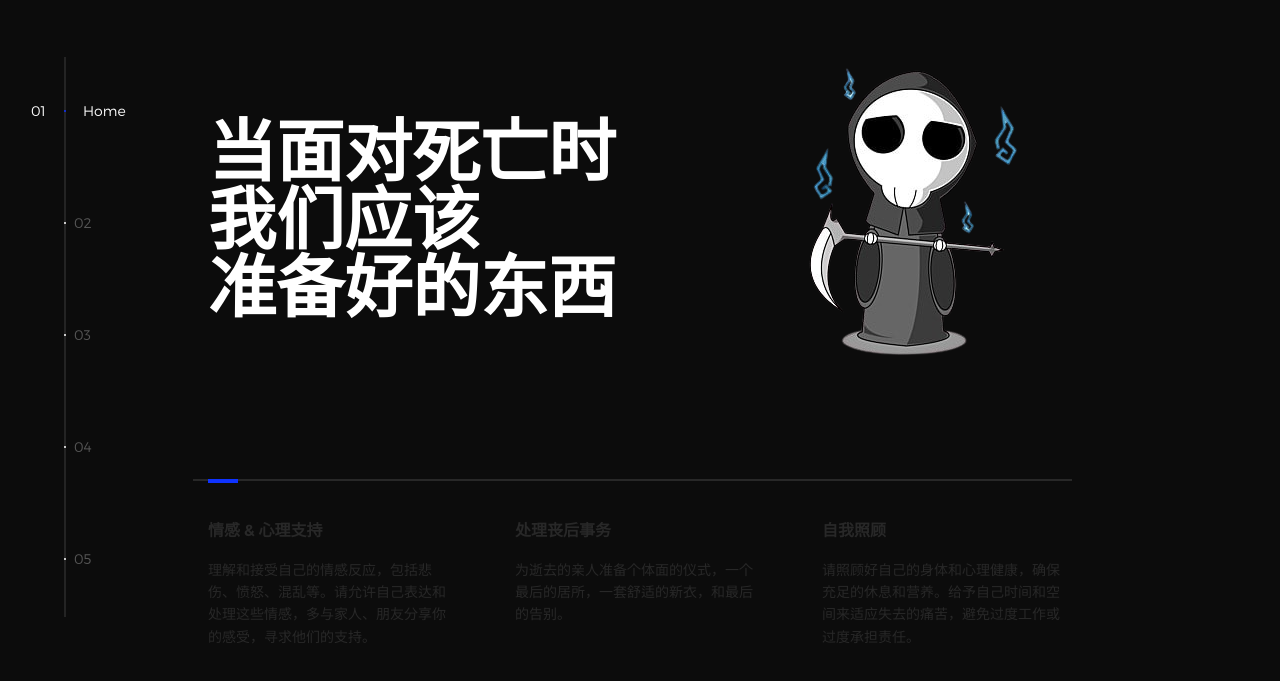
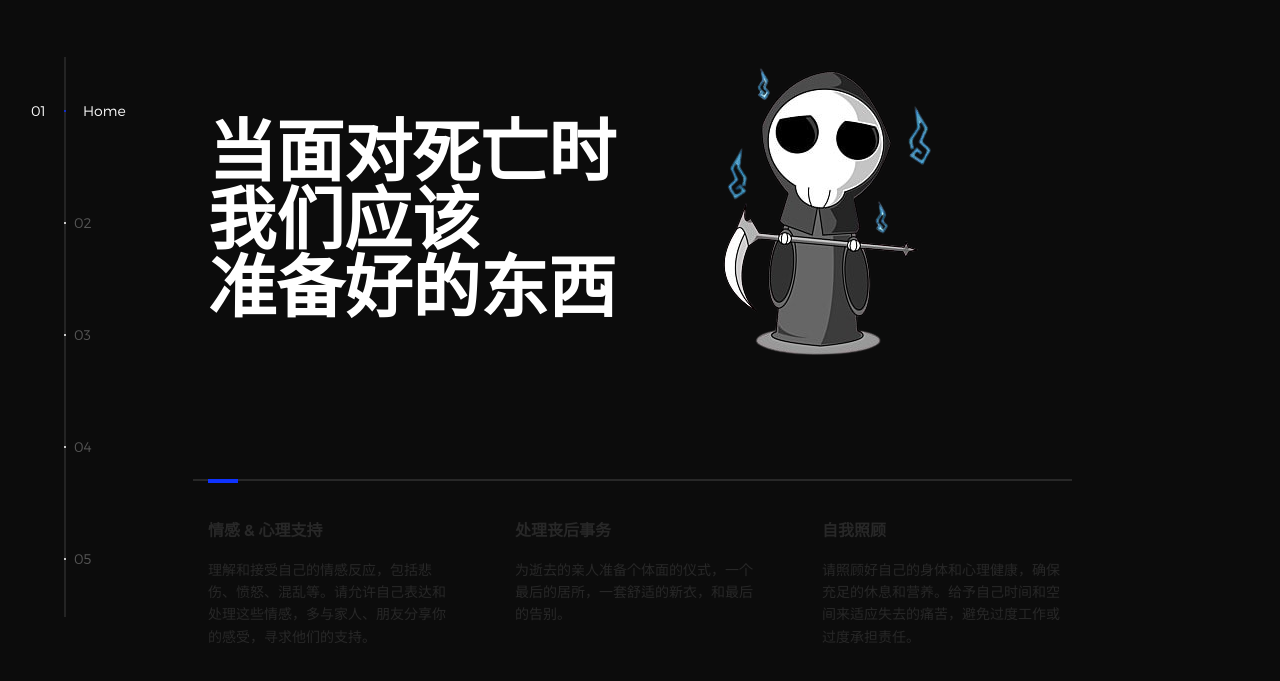
Before and after one commit to Jienli-trading/online, a plain HTML site: page index.html in a window 1280 px wide. Shown: the part 63-744 px from the top of the page. Drawn offline with nearby package versions, Linux system fonts and the light colour scheme.

Commit message:
Update index.html

```diff
--- a/index.html
+++ b/index.html
@@ -48,7 +48,7 @@
             <div class="intro">
               <div class="intro--banner">
                 <h1 style="padding-top: 5%;">当面对死亡时<br>我们应该<br>准备好的东西</h1>
-                <img src="assets/img/cute-death.png" alt="Welcome" style="padding-bottom: 10%;">
+                <img src="assets/img/cute-death.png" alt="Welcome" style="padding-bottom: 10%; padding-right: 10%">
               </div>
               <div class="intro--options">
                 <a href="#0">
```
